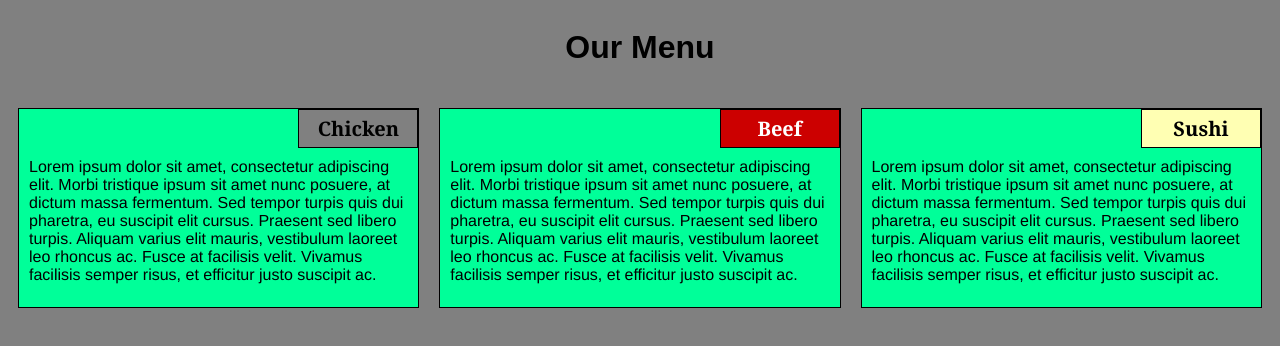
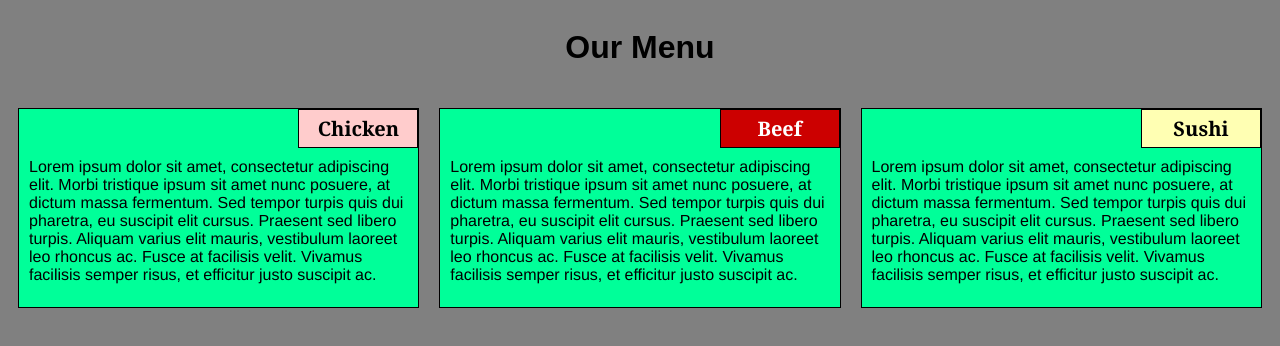
Before and after one commit to Mudit-Sh/Module-2-Sol, a plain HTML site: page index.html in a window 1280 px wide. Drawn offline with Linux system fonts and the light colour scheme.

Commit message:
Update module2.css

```diff
--- a/module2.css
+++ b/module2.css
@@ -53,7 +53,7 @@ section {
 	margin-bottom: 0;
 	margin-top: 0;
 	padding: 5px;
-	background-color: #808080;
+	background-color: #ffcccc;
 }
 
 #beef {
```
